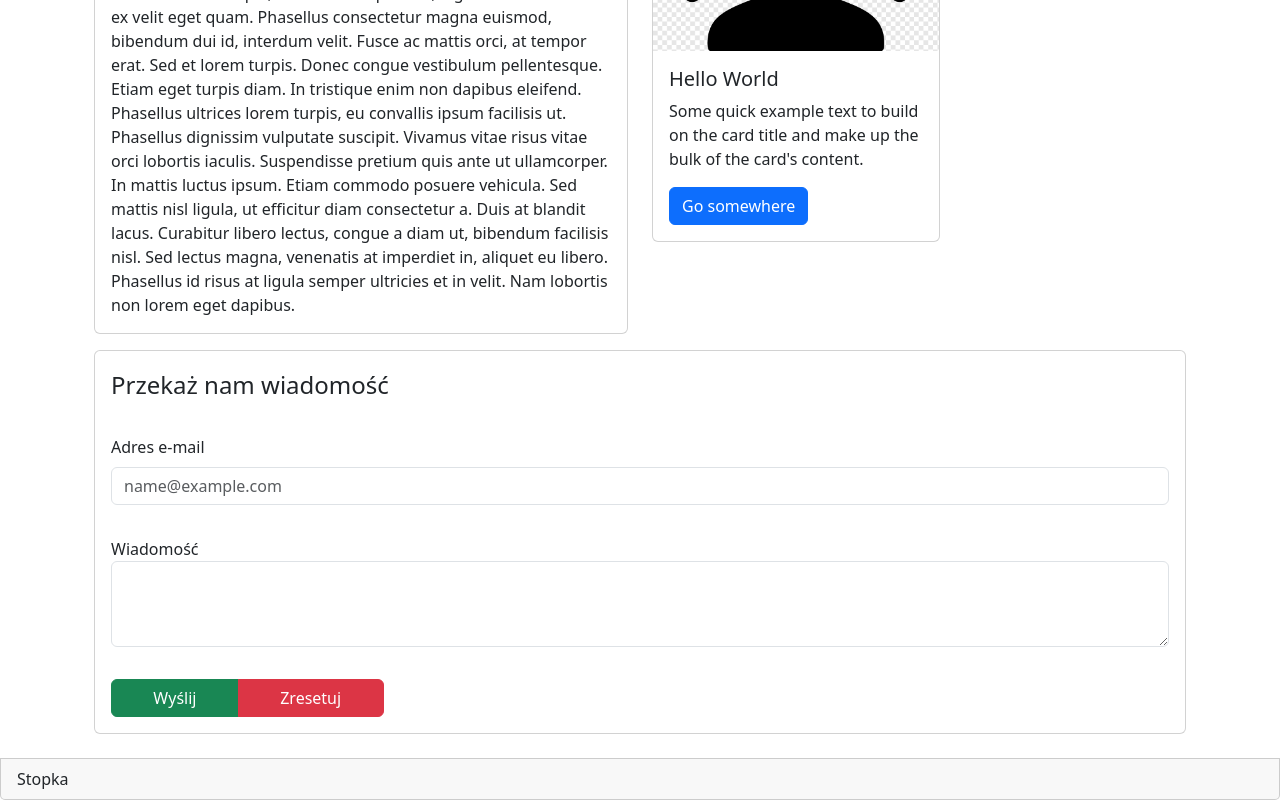
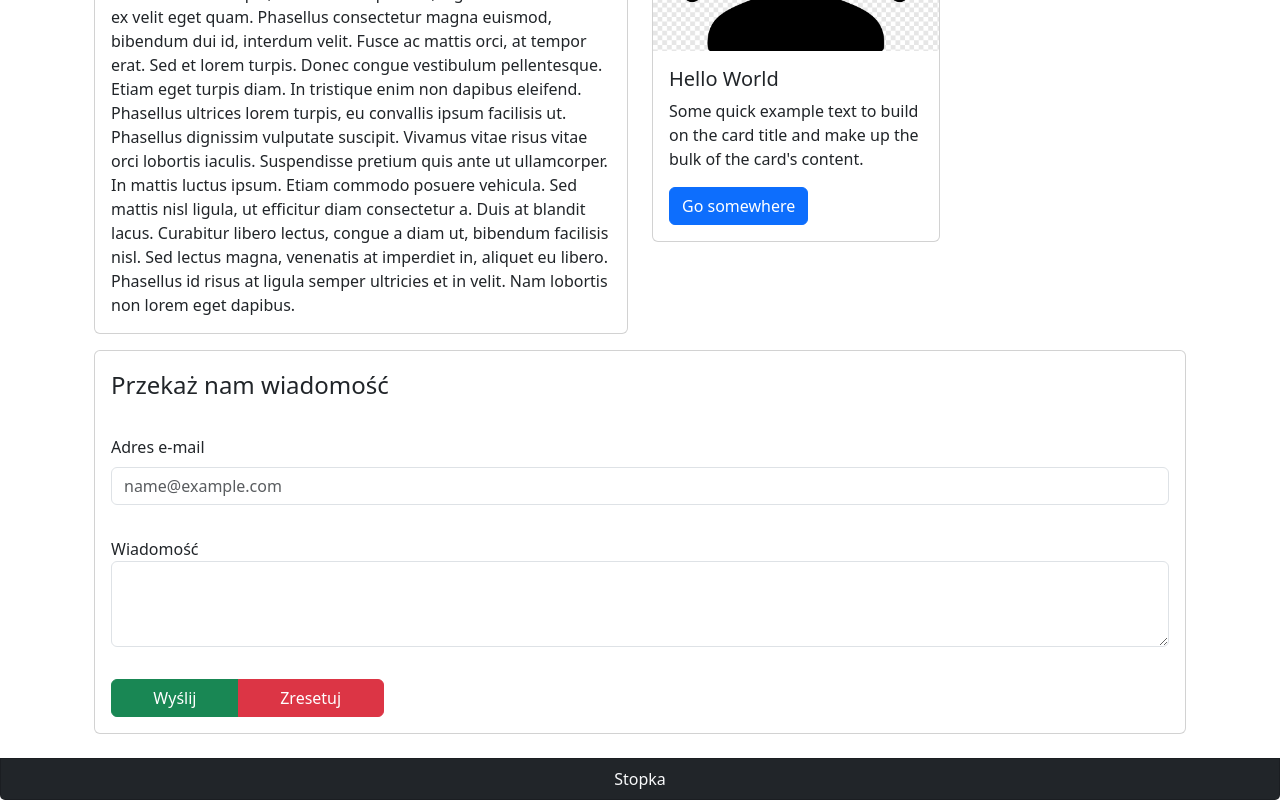
Before and after one commit to nic00la1/bootstrapConnectTEB, an Angular app: page / in a window 1280 px wide. Shown: the part 316-1116 px from the top of the page. Built offline with nearby package versions, Linux system fonts and the light colour scheme.

Commit message:
Footer ✅

```diff
--- a/src/app/app.component.html
+++ b/src/app/app.component.html
@@ -64,6 +64,6 @@
   </form>
 </div>
 
-<div class=" card card-footer ">
+<div class=" card card-footer text-center text-light bg-dark">
   Stopka
 </div>
```
